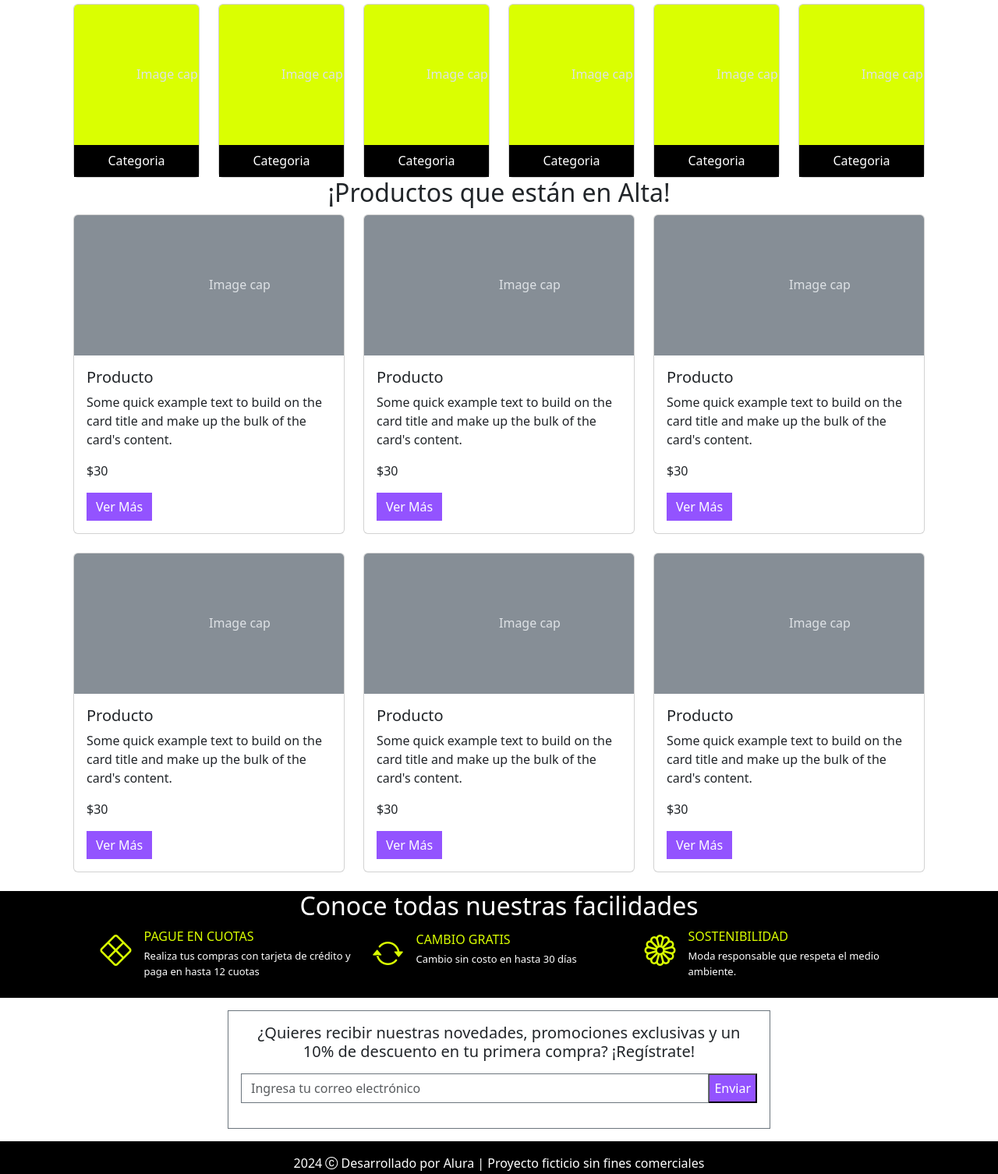
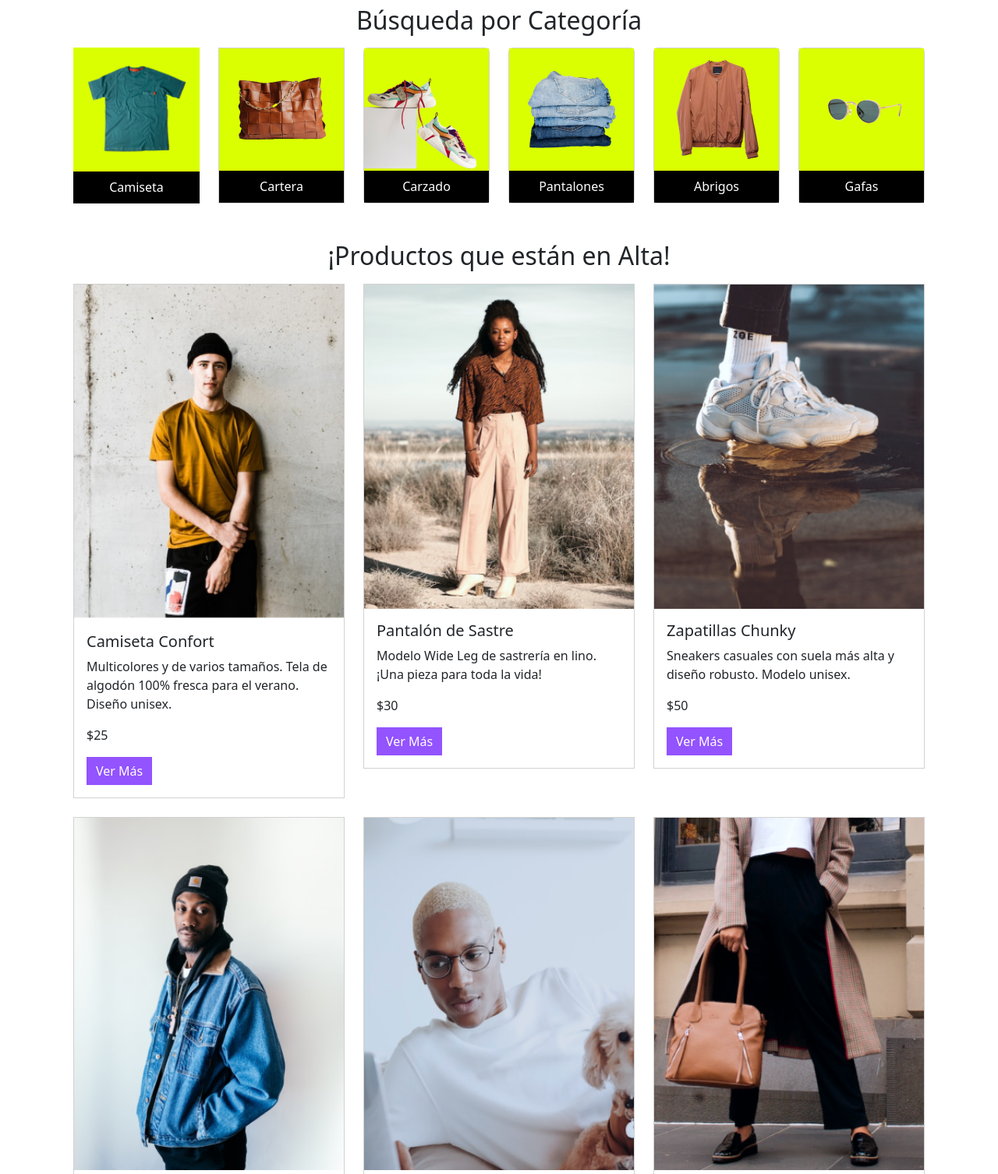
Before and after one commit to sammadr/Meteora, a plain HTML site: page index.html in a window 1280 px wide. Shown: the part 468-1974 px from the top of the page at 78% size. Drawn offline with nearby package versions, Linux system fonts and the light colour scheme.

Commit message:
Ajustando margenes, agregando imagenes faltante y rellenando datos de busqueda por categoria y productos

```diff
--- a/index.html
+++ b/index.html
@@ -17,9 +17,11 @@
                     <img class="d-block" src="./assets/logo-meteora.png" alt="Logo de la tienda Meteora">
                 </h1>
             </a>
+
             <button class="navbar-toggler" type="button" data-bs-toggle="collapse" data-bs-target="#navbarSupportedContent" aria-controls="navbarSupportedContent" aria-expanded="false" aria-label="Toggle navigation">
                 <span class="navbar-toggler-icon"></span>
             </button>
+
             <div class="collapse navbar-collapse" id="navbarSupportedContent">
                 <ul class="navbar-nav me-auto">
                     <li class="nav-item">
@@ -35,6 +37,7 @@
                         <a class="nav-link" href="#">Promoviones</a>
                     </li>
                 </ul>
+
                 <form class="d-flex" role="search">
                     <input class="form-control me-2 rounded-0" type="search" placeholder="Ingresa el producto" aria-label="Search">
                     <button class="btn btn-outline-light rounded-0" type="submit">Buscar</button>
@@ -52,7 +55,7 @@
         <div class="carousel-inner">
             <div class="carousel-item active">
                 <img class="w-100 img-fluid d-md-none" src="./assets/Mobile/banner1-mobile.png" alt="Modelo femenina vistiendo una clusa rosa fluorescente, en fondo lila">
-                <img class="w-100 img-fluid d-none d-md-block d-xl-none" src="./assets/Tablet/banner1-tablet.png" alt="Modelo femenina vistiendo una clusa rosa fluorescente, en fondo lila">
+                <img class="w-100 img-fluid d-none d-md-block d-xl-none"src="./assets/Tablet/banner1-tablet.png" alt="Modelo femenina vistiendo una clusa rosa fluorescente, en fondo lila">
                 <img class="w-100 img-fluid d-none d-xl-block" src="./assets/Desktop/banner1-desktop.png" alt="Modelo femenina vistiendo una clusa rosa fluorescente, en fondo lila">
             </div>
             <div class="carousel-item">
@@ -87,72 +90,100 @@
     </div>
 
     <!-- Búsqueda por Categoría -->
-    <h2 class="text-center">Búsqueda por Categoría</h2>
+    <h2 class="text-center my-3 mt-xl-5">Búsqueda por Categoría</h2>
     <div class="container row mx-auto g-4">
         <div class="col-6 col-md-4 col-xl-2">
-            <div class="card">
-                <svg class="bd-placeholder-img card-img-top" width="100%" height="180" xmlns="http://www.w3.org/2000/svg" role="img" aria-label="Placeholder: Image cap" preserveAspectRatio="xMidYMid slice" focusable="false"><title>Placeholder</title><rect width="100%" height="100%" fill="#DAFF01"></rect><text x="50%" y="50%" fill="#dee2e6" dy=".3em">Image cap</text></svg>
+            <div class="card rounded-0 border-0">
+                <img class="d-block d-md-none" src="./assets/Mobile/categorias/categoria-camisetas.png" alt="Camiseta masculina de manga en color verde, con bolsillo, con detalles rojo">
+                <img class="d-none d-md-block d-xl-none" src="./assets/Tablet/categorias/categoria-camisetas.png" alt="Camiseta masculina de manga en color verde, con bolsillo, con detalles rojo">
+                <img class="d-none d-xl-block" src="./assets/Desktop/categorias/categoria-camisetas.png" alt="Camiseta masculina de manga en color verde, con bolsillo, con detalles rojo">
                 <div class="card-header bg-black text-bg-dark">
-                    <p class="card-text text-center">Categoria</p>
+                    <p class="card-text text-center">Camiseta</p>
+                </div>
+            </div>
+        </div>
+
+        <div class="col-6 col-md-4 col-xl-2">
+            <div class="card rounded-0">
+                <img class="d-block d-md-none" src="./assets/Mobile/categorias/categoria-carteras.png" alt="Bolsa femenina de cuero en color marrón, con cortes cuadrados y asa dorada en forma de cadena con detalle verde, sobre fondo verde limón">
+                <img class="d-none d-md-block d-xl-none" src="./assets/Tablet/categorias/categoria-carteras.png" alt="Bolsa femenina de cuero en color marrón, con cortes cuadrados y asa dorada en forma de cadena con detalle verde, sobre fondo verde limón">
+                <img class="d-none d-xl-block" src="./assets/Desktop/categorias/categoria-carteras.png" alt="Bolsa femenina de cuero en color marrón, con cortes cuadrados y asa dorada en forma de cadena con detalle verde, sobre fondo verde limón">
+                <div class="card-header bg-black text-bg-dark">
+                    <p class="card-text text-center">Cartera</p>
                 </div>
             </div>
         </div>
 
         <div class="col-6 col-md-4 col-xl-2">
             <div class="card">
-                <svg class="bd-placeholder-img card-img-top" width="100%" height="180" xmlns="http://www.w3.org/2000/svg" role="img" aria-label="Placeholder: Image cap" preserveAspectRatio="xMidYMid slice" focusable="false"><title>Placeholder</title><rect width="100%" height="100%" fill="#DAFF01"></rect><text x="50%" y="50%" fill="#dee2e6" dy=".3em">Image cap</text></svg>
+                <img class="d-block d-md-none" src="./assets/Mobile/categorias/categoria-calzados.png" alt="Par de zapatillas unisex con color predominante blanco y trazos en colores naranja, azul, verde y cordones rojos, sobre fondo verde limón">
+                <img class="d-none d-md-block d-xl-none" src="./assets/Tablet/categorias/categoria-calzados.png" alt="Par de zapatillas unisex con color predominante blanco y trazos en colores naranja, azul, verde y cordones rojos, sobre fondo verde limón">
+                <img class="d-none d-xl-block" src="./assets/Desktop/categorias/categoria-calzados.png" alt="Par de zapatillas unisex con color predominante blanco y trazos en colores naranja, azul, verde y cordones rojos, sobre fondo verde limón">
                 <div class="card-header bg-black text-bg-dark">
-                    <p class="card-text text-center">Categoria</p>
+                    <p class="card-text text-center">Carzado</p>
                 </div>
             </div>
         </div>
 
         <div class="col-6 col-md-4 col-xl-2">
             <div class="card">
-                <svg class="bd-placeholder-img card-img-top" width="100%" height="180" xmlns="http://www.w3.org/2000/svg" role="img" aria-label="Placeholder: Image cap" preserveAspectRatio="xMidYMid slice" focusable="false"><title>Placeholder</title><rect width="100%" height="100%" fill="#DAFF01"></rect><text x="50%" y="50%" fill="#dee2e6" dy=".3em">Image cap</text></svg>
+                <img class="d-block d-md-none" src="./assets/Mobile/categorias/categoria-pantalones.png" alt="Cuatro pantalones jeans doblados y organizados uno encima del otro, en fondo verde limón">
+                <img class="d-none d-md-block d-xl-none " src="./assets/Tablet/categorias/categoria-pantalones.png" alt="Cuatro pantalones jeans doblados y organizados uno encima del otro, en fondo verde limón">
+                <img class="d-none d-xl-block" src="./assets/Desktop/categorias/categoria-pantalones.png" alt="Cuatro pantalones jeans doblados y organizados uno encima del otro, en fondo verde limón">
                 <div class="card-header bg-black text-bg-dark">
-                    <p class="card-text text-center">Categoria</p>
+                    <p class="card-text text-center">Pantalones</p>
                 </div>
             </div>
         </div>
 
         <div class="col-6 col-md-4 col-xl-2">
             <div class="card">
-                <svg class="bd-placeholder-img card-img-top" width="100%" height="180" xmlns="http://www.w3.org/2000/svg" role="img" aria-label="Placeholder: Image cap" preserveAspectRatio="xMidYMid slice" focusable="false"><title>Placeholder</title><rect width="100%" height="100%" fill="#DAFF01"></rect><text x="50%" y="50%" fill="#dee2e6" dy=".3em">Image cap</text></svg>
+                <img class="d-block d-md-none" src="./assets/Mobile/categorias/categoria-abrigos.png" alt="Abrigo masculino en color marrón sobre fondo verde limón">
+                <img class="d-none d-md-block d-xl-none" src="./assets/Tablet/categorias/categoria-abrigos.png" alt="Abrigo masculino en color marrón sobre fondo verde limón">
+                <img class="d-none d-xl-block" src="./assets/Desktop/categorias/categoria-abrigos.png" alt="Abrigo masculino en color marrón sobre fondo verde limón">
                 <div class="card-header bg-black text-bg-dark">
-                    <p class="card-text text-center">Categoria</p>
+                    <p class="card-text text-center">Abrigos</p>
                 </div>
             </div>
         </div>
 
         <div class="col-6 col-md-4 col-xl-2">
             <div class="card">
-                <svg class="bd-placeholder-img card-img-top" width="100%" height="180" xmlns="http://www.w3.org/2000/svg" role="img" aria-label="Placeholder: Image cap" preserveAspectRatio="xMidYMid slice" focusable="false"><title>Placeholder</title><rect width="100%" height="100%" fill="#DAFF01"></rect><text x="50%" y="50%" fill="#dee2e6" dy=".3em">Image cap</text></svg>
+                <img class="d-block d-md-none" src="./assets/Mobile/categorias/categoria-gafas.png" alt="Abrigo masculino en color marrón sobre fondo verde limón">
+                <img class="d-none d-md-block d-xl-none" src="./assets/Tablet/categorias/categoria-gafas.png" alt="Abrigo masculino en color marrón sobre fondo verde limón">
+                <img class="d-none d-xl-block" src="./assets/Desktop/categorias/categoria-gafas.png" alt="Abrigo masculino en color marrón sobre fondo verde limón">
                 <div class="card-header bg-black text-bg-dark">
-                    <p class="card-text text-center">Categoria</p>
-                </div>
-            </div>
-        </div>
-
-        <div class="col-6 col-md-4 col-xl-2">
-            <div class="card">
-                <svg class="bd-placeholder-img card-img-top" width="100%" height="180" xmlns="http://www.w3.org/2000/svg" role="img" aria-label="Placeholder: Image cap" preserveAspectRatio="xMidYMid slice" focusable="false"><title>Placeholder</title><rect width="100%" height="100%" fill="#DAFF01"></rect><text x="50%" y="50%" fill="#dee2e6" dy=".3em">Image cap</text></svg>
-                <div class="card-header bg-black text-bg-dark">
-                    <p class="card-text text-center">Categoria</p>
+                    <p class="card-text text-center">Gafas</p>
                 </div>
             </div>
         </div>
     </div>
 
     <!-- ¡Productos que están en Alta! -->
-    <h2 class="text-center">¡Productos que están en Alta!</h2>
+    <h2 class="container text-center my-3 mt-xl-5">¡Productos que están en Alta!</h2>
     <div class="container row mx-auto">
         <div class="col-12 col-md-6 col-xl-4 pb-4">
-            <div class="card">
-                <svg class="bd-placeholder-img card-img-top" width="100%" height="180" xmlns="http://www.w3.org/2000/svg" role="img" aria-label="Placeholder: Image cap" preserveAspectRatio="xMidYMid slice" focusable="false"><title>Placeholder</title><rect width="100%" height="100%" fill="#868e96"></rect><text x="50%" y="50%" fill="#dee2e6" dy=".3em">Image cap</text></svg>
+            <div class="card rounded-0">
+                <img class="d-block d-md-none" src="./assets/Mobile/productos/camiseta.png" alt="Modelo masculino vistiendo gorro negro, blusa marrón y pantalones jeans, con una pared gris de fondo.">
+                <img class="d-none d-md-block d-xl-none" src="./assets/Tablet/productos/camiseta.png" alt="Modelo masculino vistiendo gorro negro, blusa marrón y pantalones jeans, con una pared gris de fondo.">
+                <img class="d-none d-xl-block" src="./assets/Mobile/productos/camiseta.png" alt="Modelo masculino vistiendo gorro negro, blusa marrón y pantalones jeans, con una pared gris de fondo.">
                 <div class="card-body">
-                    <h5 class="card-title">Producto</h5>
-                    <p class="card-text">Some quick example text to build on the card title and make up the bulk of the card's content.</p>
+                    <h5 class="card-title">Camiseta Confort</h5>
+                    <p class="card-text">Multicolores y de varios tamaños. Tela de algodón 100% fresca para el verano. Diseño unisex.</p>
+                    <p>$25</p>
+                    <a href="#" class="btn btn-primary color-lila rounded-0 border-0">Ver Más</a>
+                </div>
+            </div>
+        </div>
+
+        <div class="col-12 col-md-6 col-xl-4 pb-4">
+            <div class="card rounded-0">
+                <img class="d-block d-md-none" src="./assets/Mobile/productos/pantalon.png" alt="Modelo femenina vistiendo blusa marrón, pantalones beige, par de zapatos altos de color blanco, collar y pulsera, en un ambiente abierto con suelo de tierra y matorrales secos.">
+                <img class="d-none d-md-block d-xl-none" src="./assets/Tablet/productos/pantalon.png" alt="Modelo femenina vistiendo blusa marrón, pantalones beige, par de zapatos altos de color blanco, collar y pulsera, en un ambiente abierto con suelo de tierra y matorrales secos.">
+                <img class="d-none d-xl-block" src="./assets/Mobile/productos/pantalon.png" alt="Modelo femenina vistiendo blusa marrón, pantalones beige, par de zapatos altos de color blanco, collar y pulsera, en un ambiente abierto con suelo de tierra y matorrales secos.">
+                <div class="card-body">
+                    <h5 class="card-title">Pantalón de Sastre</h5>
+                    <p class="card-text">Modelo Wide Leg de sastrería en lino. ¡Una pieza para toda la vida!</p>
                     <p>$30</p>
                     <a href="#" class="btn btn-primary color-lila rounded-0 border-0">Ver Más</a>
                 </div>
@@ -160,60 +191,56 @@
         </div>
 
         <div class="col-12 col-md-6 col-xl-4 pb-4">
-            <div class="card">
-                <svg class="bd-placeholder-img card-img-top" width="100%" height="180" xmlns="http://www.w3.org/2000/svg" role="img" aria-label="Placeholder: Image cap" preserveAspectRatio="xMidYMid slice" focusable="false"><title>Placeholder</title><rect width="100%" height="100%" fill="#868e96"></rect><text x="50%" y="50%" fill="#dee2e6" dy=".3em">Image cap</text></svg>
+            <div class="card rounded-0">
+                <img class="d-block d-md-none" src="./assets/Mobile/productos/tenis.png" alt="Enfoque en los pies de un modelo usando par de tenis y calcetines de color blanco, y pantalones de color negro, pisando en un charco de agua.">
+                <img class="d-none d-md-block d-xl-none" src="./assets/Tablet/productos/tenis.png" alt="Enfoque en los pies de un modelo usando par de tenis y calcetines de color blanco, y pantalones de color negro, pisando en un charco de agua.">
+                <img class="d-none d-xl-block" src="./assets/Mobile/productos/tenis.png" alt="Enfoque en los pies de un modelo usando par de tenis y calcetines de color blanco, y pantalones de color negro, pisando en un charco de agua.">
                 <div class="card-body">
-                    <h5 class="card-title">Producto</h5>
-                    <p class="card-text">Some quick example text to build on the card title and make up the bulk of the card's content.</p>
-                    <p>$30</p>
+                    <h5 class="card-title">Zapatillas Chunky</h5>
+                    <p class="card-text">Sneakers casuales con suela más alta y diseño robusto. Modelo unisex.</p>
+                    <p>$50</p>
                     <a href="#" class="btn btn-primary color-lila rounded-0 border-0">Ver Más</a>
                 </div>
             </div>
         </div>
 
         <div class="col-12 col-md-6 col-xl-4 pb-4">
-            <div class="card">
-                <svg class="bd-placeholder-img card-img-top" width="100%" height="180" xmlns="http://www.w3.org/2000/svg" role="img" aria-label="Placeholder: Image cap" preserveAspectRatio="xMidYMid slice" focusable="false"><title>Placeholder</title><rect width="100%" height="100%" fill="#868e96"></rect><text x="50%" y="50%" fill="#dee2e6" dy=".3em">Image cap</text></svg>
+            <div class="card rounded-0">
+                <img class="d-block d-md-none" src="./assets/Mobile/productos/chaqueta-jeans.png" alt="Modelo masculino vistiendo gorro y pantalones de color negro, chaqueta jeans azul, blusa blanca y cadena dorada, en un fondo blanco.">
+                <img class="d-none d-md-block d-xl-none" src="./assets/Tablet/productos/chaqueta-jeans.png" alt="Modelo masculino vistiendo gorro y pantalones de color negro, chaqueta jeans azul, blusa blanca y cadena dorada, en un fondo blanco.">
+                <img class="d-none d-xl-block" src="./assets/Mobile/productos/chaqueta-jeans.png" alt="Modelo masculino vistiendo gorro y pantalones de color negro, chaqueta jeans azul, blusa blanca y cadena dorada, en un fondo blanco.">
                 <div class="card-body">
-                    <h5 class="card-title">Producto</h5>
-                    <p class="card-text">Some quick example text to build on the card title and make up the bulk of the card's content.</p>
-                    <p>$30</p>
+                    <h5 class="card-title">Chaqueta Jeans</h5>
+                    <p class="card-text">Modelo unisex oversize con cuello de gamuza. ¡Atemporal y auténtica!</p>
+                    <p>$40</p>
                     <a href="#" class="btn btn-primary color-lila rounded-0 border-0">Ver Más</a>
                 </div>
             </div>
         </div>
 
         <div class="col-12 col-md-6 col-xl-4 pb-4">
-            <div class="card">
-                <svg class="bd-placeholder-img card-img-top" width="100%" height="180" xmlns="http://www.w3.org/2000/svg" role="img" aria-label="Placeholder: Image cap" preserveAspectRatio="xMidYMid slice" focusable="false"><title>Placeholder</title><rect width="100%" height="100%" fill="#868e96"></rect><text x="50%" y="50%" fill="#dee2e6" dy=".3em">Image cap</text></svg>
+            <div class="card rounded-0">
+                <img class="d-block d-md-none" src="./assets/Mobile/productos/gafas.png" alt="Modelo masculino con blusa blanca y un par de gafas de lentes transparentes redondeadas, utilizando un portátil, con un perro caniche blanco en su regazo, y en un fondo blanco.">
+                <img class="d-none d-md-block d-xl-none" src="./assets/Tablet/productos/gafas.png" alt="Modelo masculino con blusa blanca y un par de gafas de lentes transparentes redondeadas, utilizando un portátil, con un perro caniche blanco en su regazo, y en un fondo blanco.">
+                <img class="d-none d-xl-block" src="./assets/Mobile/productos/gafas.png" alt="Modelo masculino con blusa blanca y un par de gafas de lentes transparentes redondeadas, utilizando un portátil, con un perro caniche blanco en su regazo, y en un fondo blanco.">
                 <div class="card-body">
-                    <h5 class="card-title">Producto</h5>
-                    <p class="card-text">Some quick example text to build on the card title and make up the bulk of the card's content.</p>
-                    <p>$30</p>
+                    <h5 class="card-title">Gafas Retro</h5>
+                    <p class="card-text">Montura metálica en grafito con lentes redondeadas. ¡Upgrade a tu estilo!</p>
+                    <p>$28</p>
                     <a href="#" class="btn btn-primary color-lila rounded-0 border-0">Ver Más</a>
                 </div>
             </div>
         </div>
 
         <div class="col-12 col-md-6 col-xl-4 pb-4">
-            <div class="card">
-                <svg class="bd-placeholder-img card-img-top" width="100%" height="180" xmlns="http://www.w3.org/2000/svg" role="img" aria-label="Placeholder: Image cap" preserveAspectRatio="xMidYMid slice" focusable="false"><title>Placeholder</title><rect width="100%" height="100%" fill="#868e96"></rect><text x="50%" y="50%" fill="#dee2e6" dy=".3em">Image cap</text></svg>
+            <div class="card rounded-0">
+                <img class="d-block d-md-none" src="./assets/Mobile/productos/cartera.png" alt="Cintura, piernas y pies de modelo femenina vistiendo abrigo de color predominante beige con detalles en tono rojo y oscuro, con pantalones y par de zapatos de color negro, sosteniendo una bolsa de color beige, con fondo de edificio.">
+                <img class="d-none d-md-block d-xl-none" src="./assets/Tablet/productos/cartera.png" alt="Cintura, piernas y pies de modelo femenina vistiendo abrigo de color predominante beige con detalles en tono rojo y oscuro, con pantalones y par de zapatos de color negro, sosteniendo una bolsa de color beige, con fondo de edificio.">
+                <img class="d-none d-xl-block" src="./assets/Mobile/productos/cartera.png" alt="Cintura, piernas y pies de modelo femenina vistiendo abrigo de color predominante beige con detalles en tono rojo y oscuro, con pantalones y par de zapatos de color negro, sosteniendo una bolsa de color beige, con fondo de edificio.">
                 <div class="card-body">
-                    <h5 class="card-title">Producto</h5>
-                    <p class="card-text">Some quick example text to build on the card title and make up the bulk of the card's content.</p>
-                    <p>$30</p>
-                    <a href="#" class="btn btn-primary color-lila rounded-0 border-0">Ver Más</a>
-                </div>
-            </div>
-        </div>
-
-        <div class="col-12 col-md-6 col-xl-4 pb-4">
-            <div class="card">
-                <svg class="bd-placeholder-img card-img-top" width="100%" height="180" xmlns="http://www.w3.org/2000/svg" role="img" aria-label="Placeholder: Image cap" preserveAspectRatio="xMidYMid slice" focusable="false"><title>Placeholder</title><rect width="100%" height="100%" fill="#868e96"></rect><text x="50%" y="50%" fill="#dee2e6" dy=".3em">Image cap</text></svg>
-                <div class="card-body">
-                    <h5 class="card-title">Producto</h5>
-                    <p class="card-text">Some quick example text to build on the card title and make up the bulk of the card's content.</p>
-                    <p>$30</p>
+                    <h5 class="card-title">Cartera Camel</h5>
+                    <p class="card-text">Bolso camel en cuero sintético de alta duración. ¡Ideal para acompañarte toda la vida!</p>
+                    <p>$55</p>
                     <a href="#" class="btn btn-primary color-lila rounded-0 border-0">Ver Más</a>
                 </div>
             </div>
@@ -222,7 +249,7 @@
 
     <!-- Conoce todas nuestras facilidades -->
     <section class="pb-4 bg-black text-bg-dark">
-        <h2 class="text-center">Conoce todas nuestras facilidades</h2>
+        <h2 class="text-center py-4">Conoce todas nuestras facilidades</h2>
         <div class="d-flex flex-column flex-lg-row align-items-center justify-content-center gap-4 px-3">
             <div class="div-facilidades d-flex">
                 <div class="fs-1 color-amarillo">
@@ -256,8 +283,8 @@
         </div>
     </section>
 
-    <!--  -->
-    <form class="border border-secondary my-3 p-3 text-center div-novedades mx-auto">
+    <!-- Formulario -->
+    <form class="container border border-secondary my-3 p-3 mt-xl-5 text-center div-novedades mx-auto">
         <h5 >¿Quieres recibir nuestras novedades, promociones exclusivas y un 10% de descuento en tu primera compra? ¡Regístrate!		</h5>
         <div class="input-group my-3 ">
             <input type="email" class="form-control border-secondary rounded-0" placeholder="Ingresa tu correo electrónico" aria-label="Ingresa tu correo electrónico" aria-describedby="button-addon2" />
```
